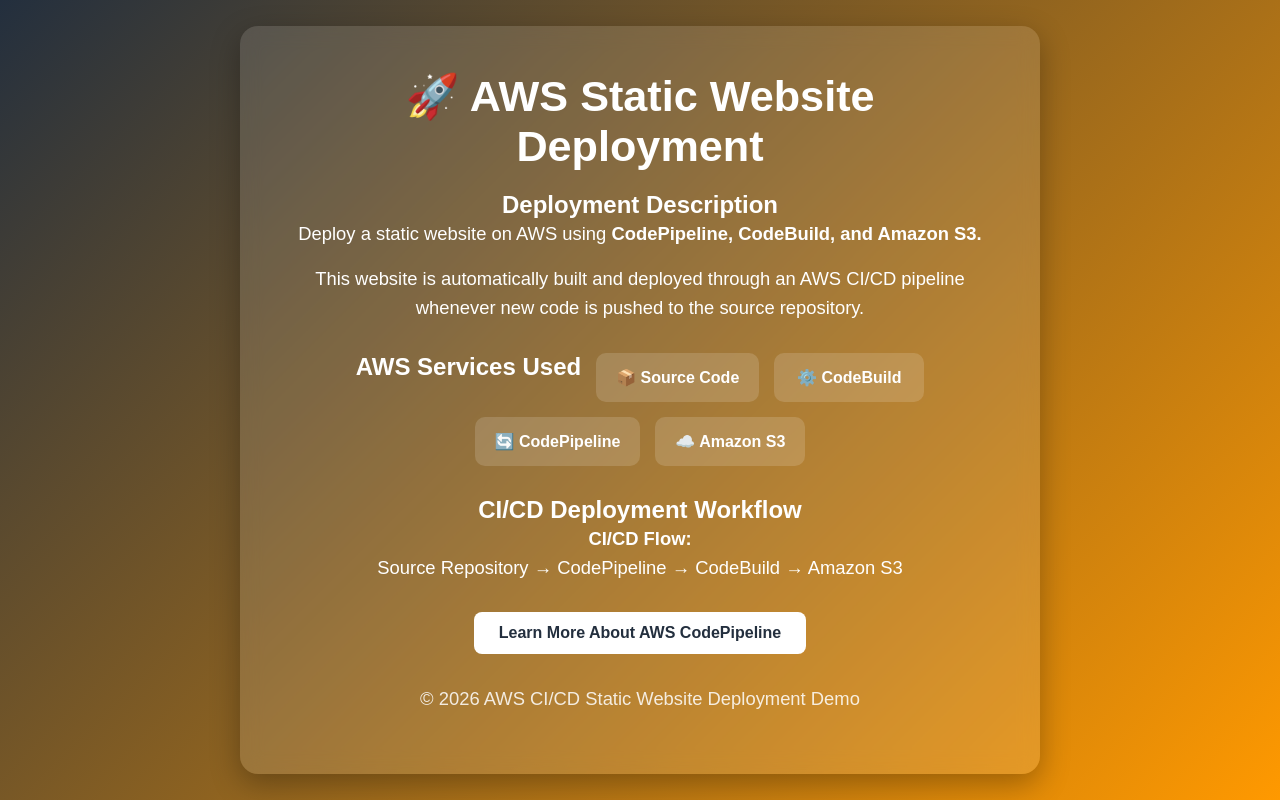
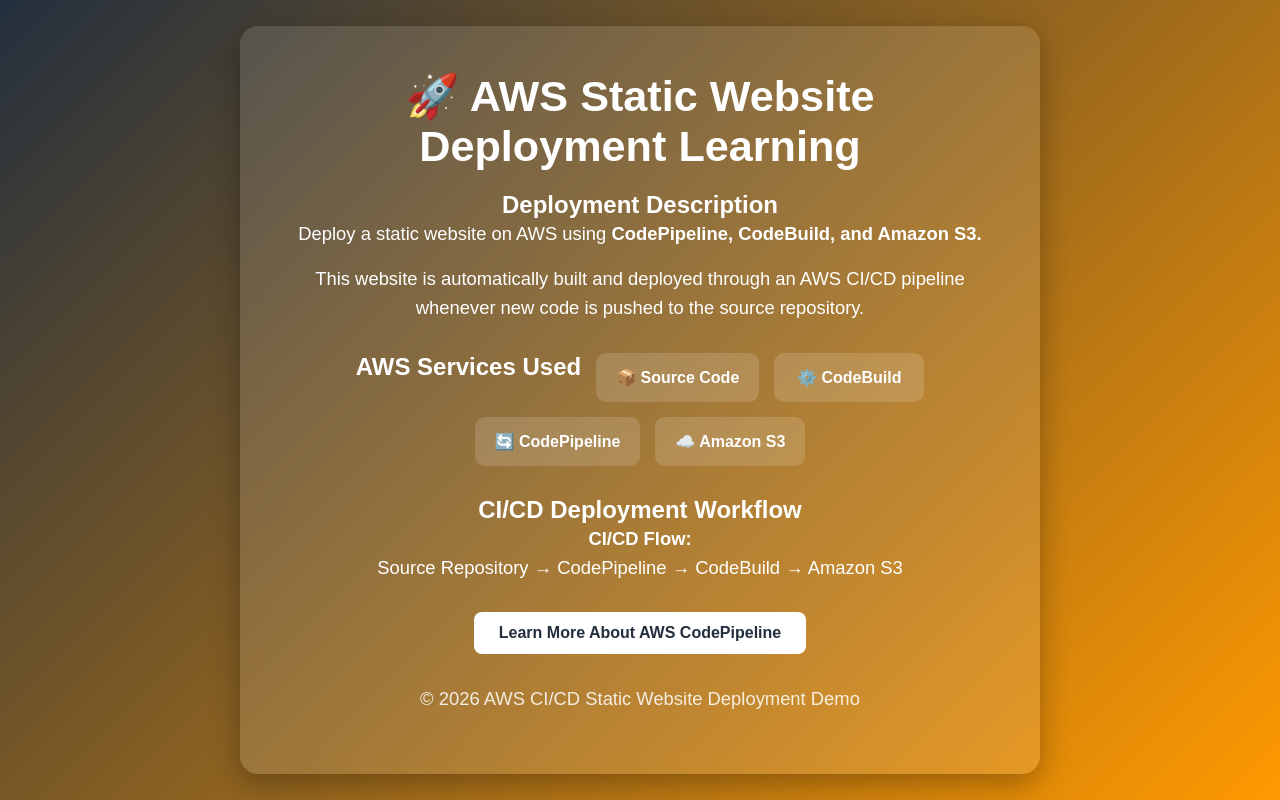
Before and after one commit to sauravkumar0723/AWS-main-webapp, a plain HTML site: page index.html in a window 1280 px wide. Drawn offline with Linux system fonts and the light colour scheme.

Commit message:
Update index.html

```diff
--- a/index.html
+++ b/index.html
@@ -139,7 +139,7 @@
 
         <header>
             <h1 id="page-title">
-                🚀 AWS Static Website Deployment
+                🚀 AWS Static Website Deployment Learning
             </h1>
         </header>
 
```
